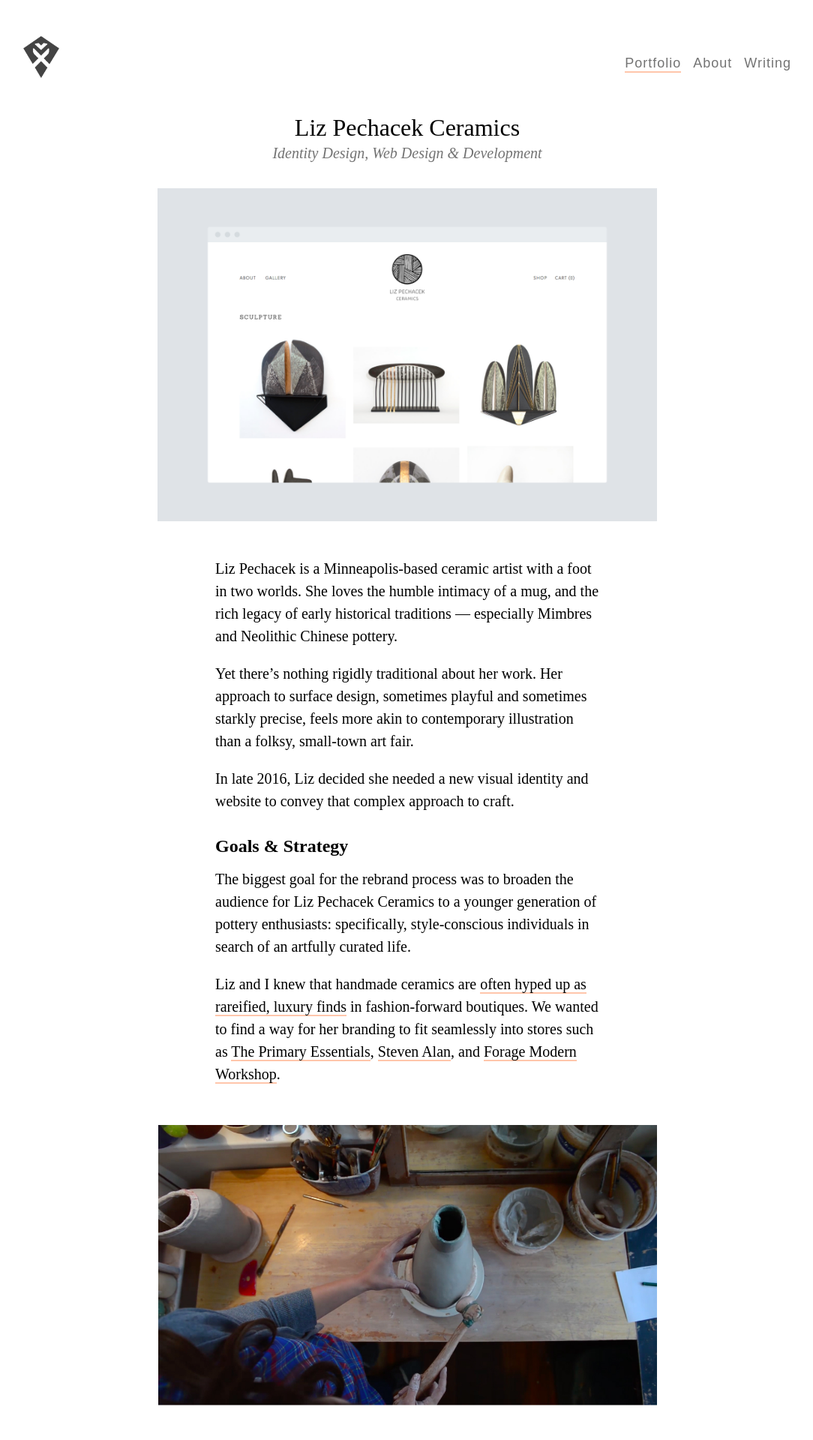
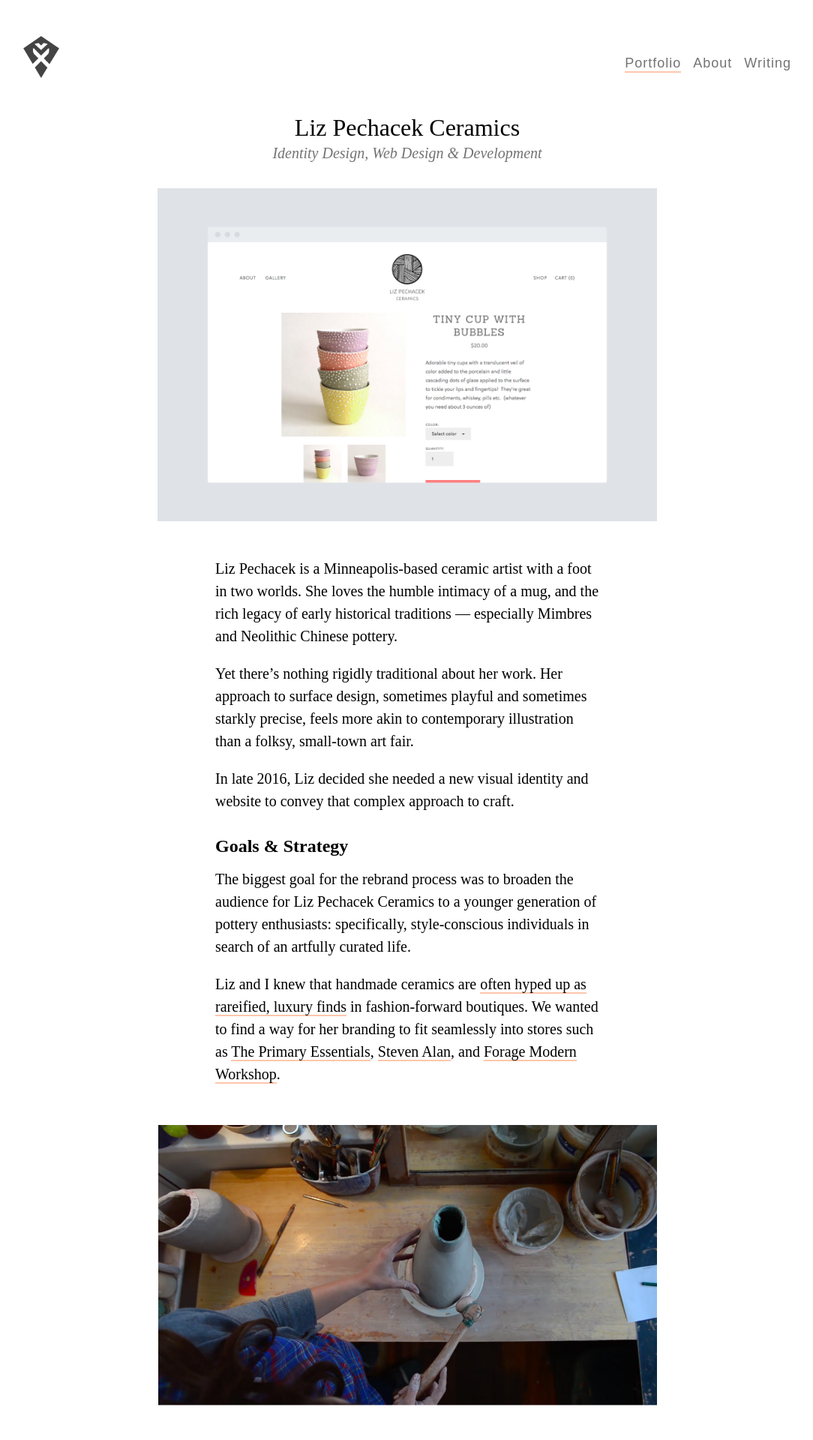
Before and after one commit to tinykite/tinykite.github.io, a Jekyll site: the page built from _portfolio/liz-pechacek.md, in a window 1280 px wide. Shown: the top 1920 px of the page at 75% size, without its empty margins (97-1181 px from the left). Built offline with Jekyll 4.4.1, drawn with Linux system fonts in a browser that asks for light colours; nearby versions of some CDN libraries; some web fonts are replaced.

Commit message:
content: reorganize photos

```diff
--- a/_portfolio/liz-pechacek.md
+++ b/_portfolio/liz-pechacek.md
@@ -2,7 +2,7 @@
 title: Liz Pechacek Ceramics
 weight: 3
 description: Identity Design, Web Design & Development
-image: screenshots/lizpechacek-sculptures-browser.png
+image: screenshots/lizpechacek-item-browser.png
 layout: post
 ---
 
@@ -41,7 +41,7 @@
 ## Web Design and Development
 Liz needed to get a website off the ground relatively quickly, in advance of the trade show season that helps art entrepreneurs stay financially afloat. In addition, she needed the website to function just as well as an artist’s portfolio as an online store.
 
-![Screenshot of tiny ceramic cups for sale on a website](/assets/img/screenshots/lizpechacek-item-browser.png)
+![Screenshot of Liz Pechacek sculpture](/assets/img/screenshots/lizpechacek-sculptures-browser.png)
 
 For these reasons (and Liz’s prior familiarity with the platform) we decided to launch the website on [Squarespace](https://www.squarespace.com).
 
```
